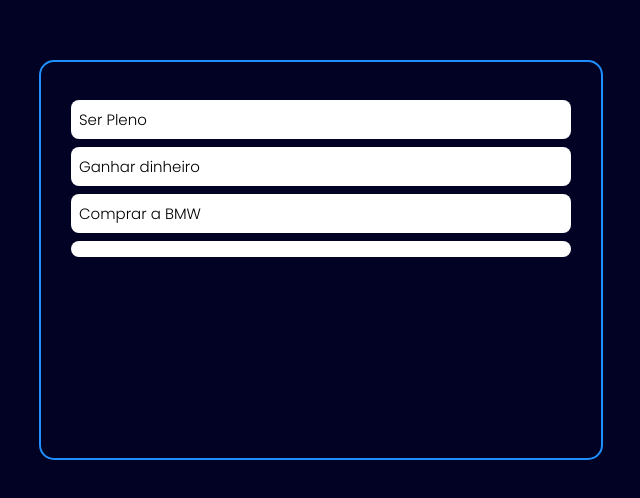
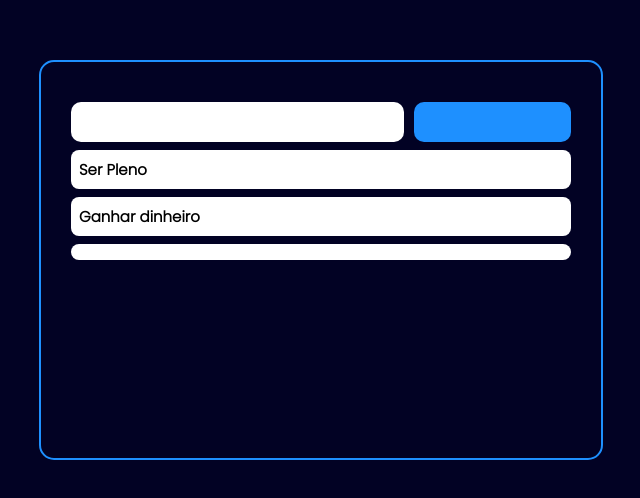
Before and after one commit to williamalves94/crud-reactjs, a React (Vite) app: page / in a window 1280 px wide. Shown: the part 140-638 px from the top of the page, without its empty margins (319-959 px from the left). Built offline with nearby package versions, Linux system fonts and the light colour scheme.

Commit message:
feat: 90%

```diff
--- a/src/App.jsx
+++ b/src/App.jsx
@@ -1,7 +1,7 @@
 import React, { useState } from "react";
 import { Container, DivCrud } from "./styles/style";
 //import { Header } from './components/header';
-//import { InputAndButton } from './components/inputAndButton'
+import { InputAndButton } from './components/inputAndButton'
 import { DailyTask } from './components/daily-task';
 import { GeneralTask } from "./components/general-task";
 
@@ -17,16 +17,12 @@ const App = () => {
       title: "Ganhar dinheiro",
       completed: true,
     },
-    {
-      id: 2,
-      title: "Comprar a BMW",
-      completed: true,
-    },
   ]);
 
   return (
       <Container>
         <DivCrud>
+          <InputAndButton />
           <DailyTask normaltasks={ normaltasks }/>
           <GeneralTask normaltasks={ normaltasks }/>
         </DivCrud>
@@ -38,4 +34,4 @@ const App = () => {
 export default App;
 
 //<Header />
-//<InputAndButton />
+//
--- a/src/components/daily-task.jsx
+++ b/src/components/daily-task.jsx
@@ -4,7 +4,7 @@ import { GeneralTask } from './general-task';
 export const DailyTask = ({ normaltasks }) => {
     return (
         <>
-            {normaltasks.map((normaltasks) => <GeneralTask normaltasks={ normaltasks }/>)}
+            {normaltasks.map( (normaltasks) => <GeneralTask normaltasks={ normaltasks }/>) }
         </>
     )
 
--- a/src/components/inputAndButton.jsx
+++ b/src/components/inputAndButton.jsx
@@ -1,10 +1,10 @@
 import { DivInputAndButton, Button} from '../styles/style';
 
-export const InputAndButton = () => {
+    export const InputAndButton = ({ children, onClick }) => {
     return(
         <DivInputAndButton>
             <input type="text" />
-            <Button>Adicionar</Button>
+            <Button onClick={onClick}>{children}</Button>
         </DivInputAndButton>
     )
 }
--- a/src/styles/style.jsx
+++ b/src/styles/style.jsx
@@ -29,9 +29,10 @@ export const Head = styled.header`
 `;
 
 export const DivInputAndButton = styled.div`
-    max-width: 600px;
-    flex-direction: column;
+    width: 100%;
     margin-top: 10px;
+    display: flex;
+
 
     input{
         height: 40px;
@@ -42,6 +43,7 @@ export const DivInputAndButton = styled.div`
         padding: 10px;
         font-size: 15px;
         font-weight: bold;
+        flex: 2;
     }
 `;
 
@@ -51,7 +53,7 @@ export const Button = styled.button`
     background-color: DodgerBlue;
     margin-left: 10px;
     height: 40px;
-    width: 120px;
+    width: 100%;
     font-size: 15px;
     font-weight: bold;
     cursor: pointer;
@@ -73,4 +75,5 @@ export const InputTask = styled.div`
     background-color: #fff;
     width: 500px;
     font-size: 15px;
+    font-weight: 600;
 `;
```
